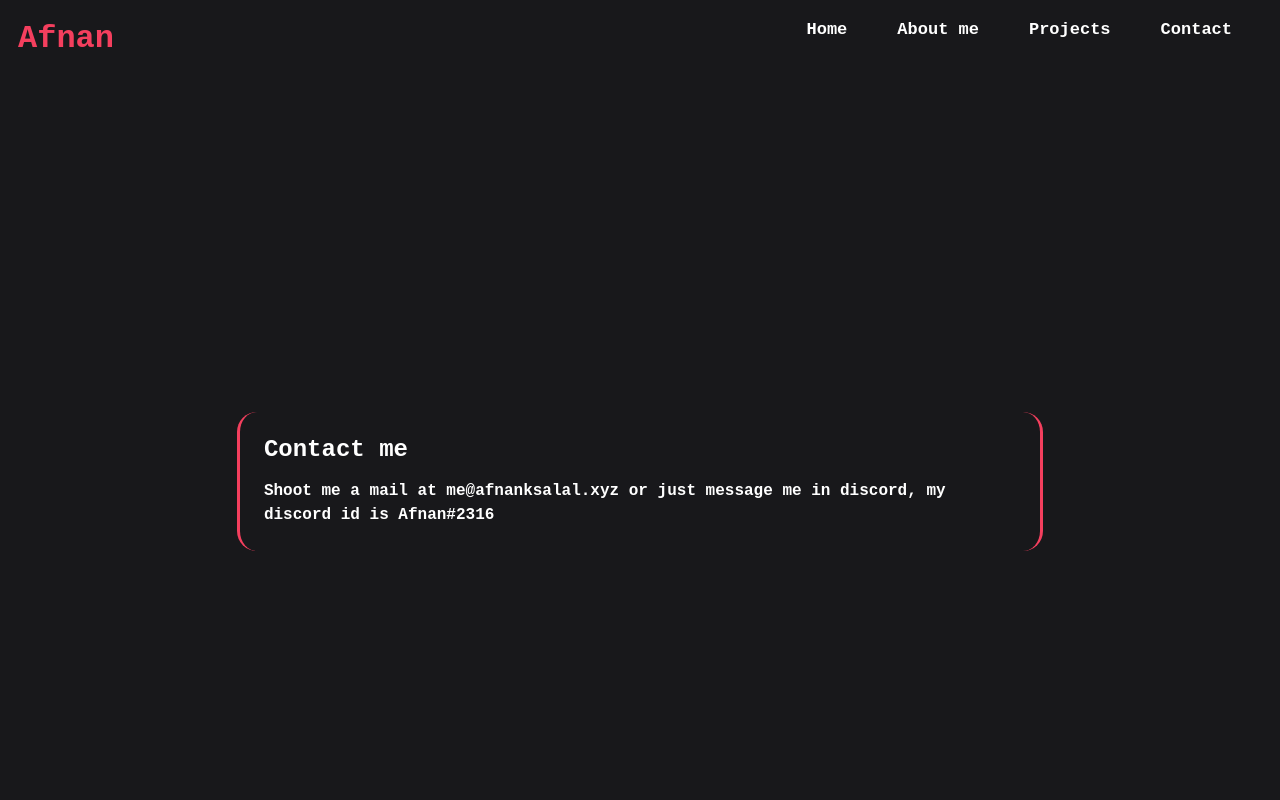
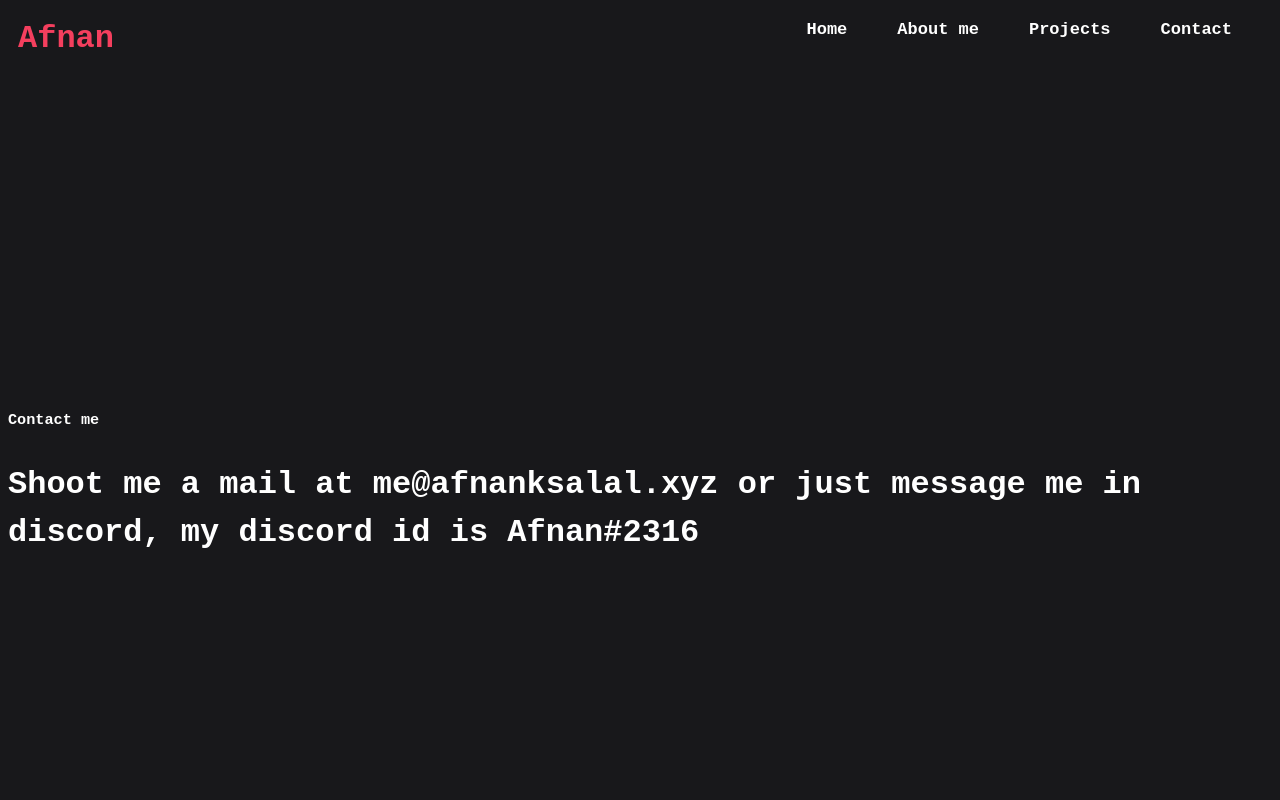
Before and after one commit to afnan007a/Portfolio-NextJS, a Next.js app: page /contact in a window 1280 px wide. Shown: the top 800 px of the page. Built offline with nearby package versions, Linux system fonts and the light colour scheme.

Commit message:
Update contact.js

```diff
--- a/pages/contact.js
+++ b/pages/contact.js
@@ -28,16 +28,15 @@ export default function Home() {
 </div>
       <main className={styles.main}>
       <div className={styles.grid}>
-          <a className={styles.card}>
             <code>
               <strong>
                 <h3>Contact me</h3>
                 <p>
-                Shoot me a mail at me@afnanksalal.xyz or just message me in discord, my discord id is Afnan#2316
+                Shoot me a mail at <a>me@afnanksalal.xyz</a> or just message me in discord, my discord id is <a>Afnan#2316</a>
                 </p>
               </strong>
             </code>
-          </a>
+
         </div>
       </main>
       <footer className={styles.footer}>
```
